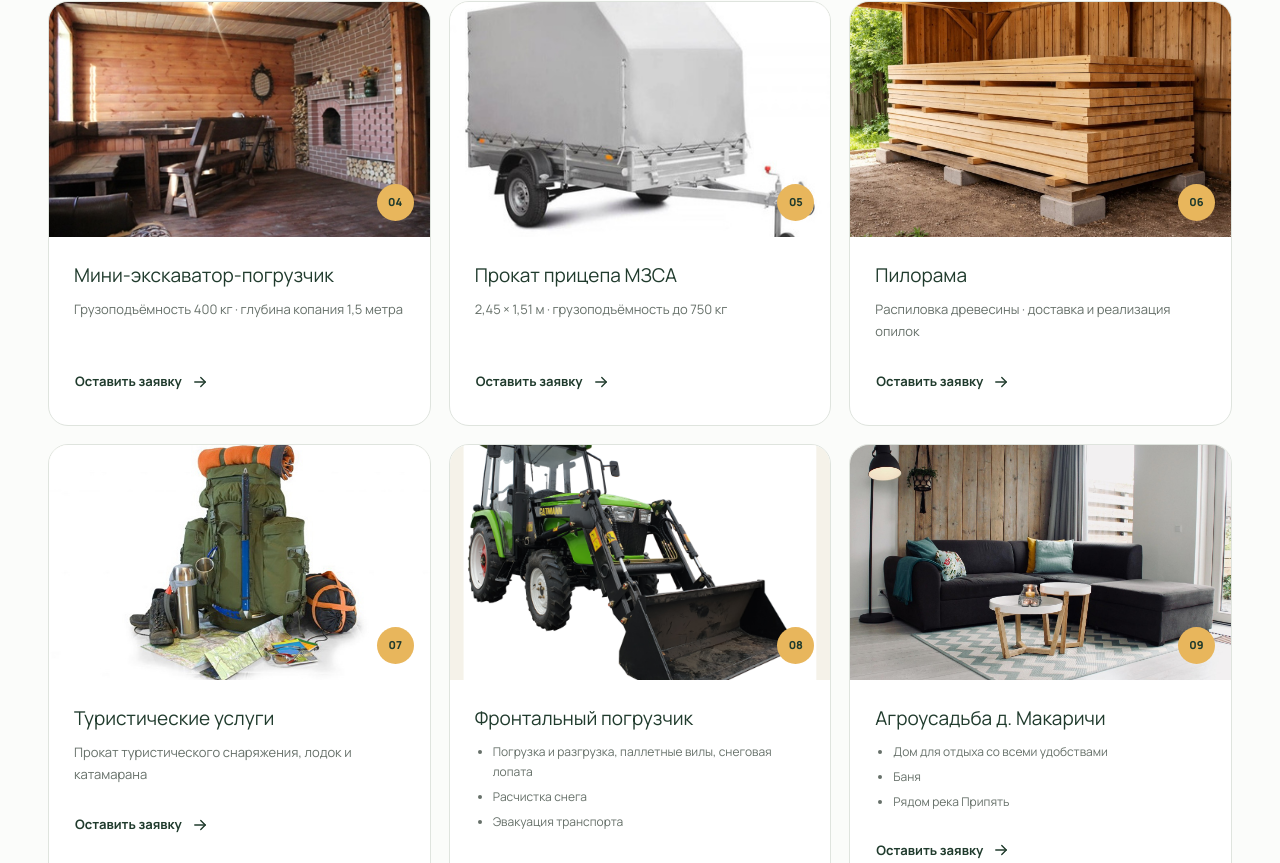
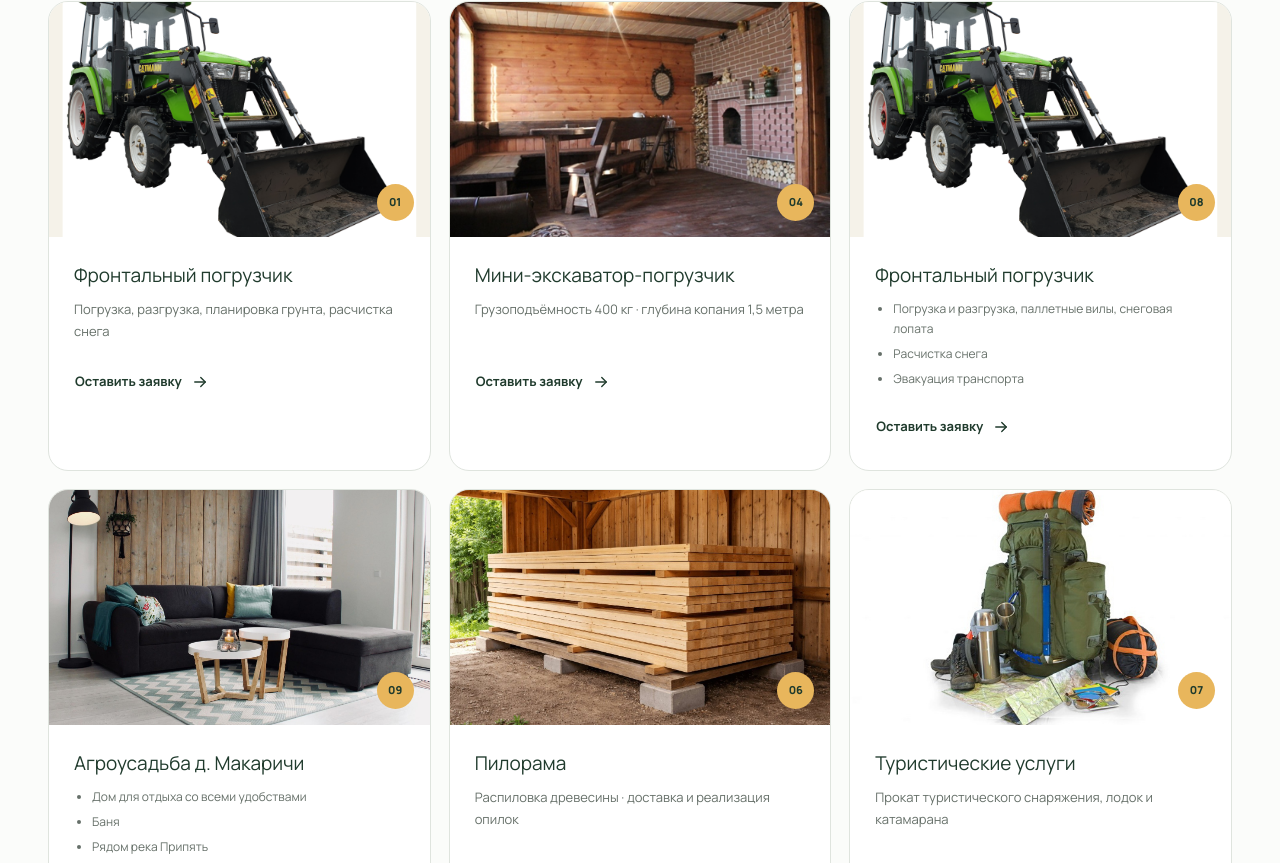
Before and after one commit to mmfgubar-rgb/techno-usadba, a React (Vite) app: page / in a window 1280 px wide. Shown: the part 3677-4540 px from the top of the page. Built offline with nearby package versions, Linux system fonts and the light colour scheme; the HTML template or start-up script is replaced by a standard one.

Commit message:
Update App.tsx

```diff
--- a/src/App.tsx
+++ b/src/App.tsx
@@ -177,41 +177,37 @@ const products = [
 
 const services = [
   {
+    number: "02",
+    name: "Грузовой самосвал",
+    details: "10 тонн · доставка сыпучих материалов с самосвальной выгрузкой",
+    image: image("dump-truck.webp"),
+  },
+  {
+    number: "03",
+    name: "Автокран",
+    details: "Грузоподъёмность 10 тонн · вылет стрелы 15 метров",
+    image: image("crane.jpg"),
+  },
+  {
+    number: "05",
+    name: "Прокат прицепа МЗСА",
+    details: "2,45 × 1,51 м · грузоподъёмность до 750 кг",
+    image: image("trailer.jpg"),
+  },
+  {
+    number: "01",
     name: "Фронтальный погрузчик",
     details: "Погрузка, разгрузка, планировка грунта, расчистка снега",
     image: image("loader.png"),
   },
   {
-    name: "Грузовой самосвал",
-    details: "10 тонн · доставка сыпучих материалов с самосвальной выгрузкой",
-    image: image("dump-truck.webp"),
-  },
-  {
-    name: "Автокран",
-    details: "Грузоподъёмность 10 тонн · вылет стрелы 15 метров",
-    image: image("crane.jpg"),
-  },
-  {
+    number: "04",
     name: "Мини-экскаватор-погрузчик",
     details: "Грузоподъёмность 400 кг · глубина копания 1,5 метра",
     image: image("mini-excavator.jpg"),
   },
   {
-    name: "Прокат прицепа МЗСА",
-    details: "2,45 × 1,51 м · грузоподъёмность до 750 кг",
-    image: image("trailer.jpg"),
-  },
-  {
-    name: "Пилорама",
-    details: "Распиловка древесины · доставка и реализация опилок",
-    image: image("sawmill.jpg"),
-  },
-  {
-    name: "Туристические услуги",
-    details: "Прокат туристического снаряжения, лодок и катамарана",
-    image: image("gear.jpg"),
-  },
-  {
+    number: "08",
     name: "Фронтальный погрузчик",
     points: [
       "Погрузка и разгрузка, паллетные вилы, снеговая лопата",
@@ -221,6 +217,7 @@ const services = [
     image: image("loader.png"),
   },
   {
+    number: "09",
     name: "Агроусадьба д. Макаричи",
     points: [
       "Дом для отдыха со всеми удобствами",
@@ -228,6 +225,18 @@ const services = [
       "Рядом река Припять",
     ],
     image: image("estate-living.jpg"),
+  },
+  {
+    number: "06",
+    name: "Пилорама",
+    details: "Распиловка древесины · доставка и реализация опилок",
+    image: image("sawmill.jpg"),
+  },
+  {
+    number: "07",
+    name: "Туристические услуги",
+    details: "Прокат туристического снаряжения, лодок и катамарана",
+    image: image("gear.jpg"),
   },
 ]
 
@@ -491,11 +500,11 @@ export default function App() {
               </Button>
             </div>
             <div className="services-grid">
-              {services.map((item, index) => (
+              {services.map((item) => (
                 <article className="service-card" key={item.name}>
                   <div className="service-card__image">
                     <img alt={item.name} loading="lazy" src={item.image} />
-                    <span>0{index + 1}</span>
+                    <span>{item.number}</span>
                   </div>
                   <div className="service-card__body">
                     <h3>{item.name}</h3>
```
